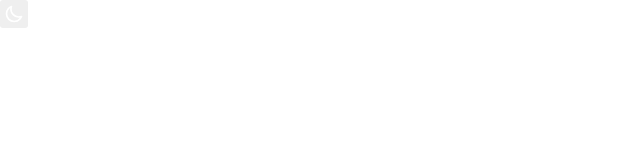
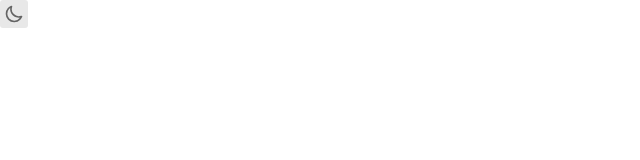
Before and after one commit to coniel/portfolio, a Next.js app: page / in a window 1280 px wide. Shown: the top 160 px of the page, without its empty margins (0-640 px from the left). Built offline with nearby package versions, Linux system fonts and the light colour scheme.

Commit message:
[components] adjust IconButton styling

```diff
--- a/components/IconButton.tsx
+++ b/components/IconButton.tsx
@@ -15,9 +15,13 @@ const Button = styled('button', {
   padding: 4,
   height: 28,
   width: 28,
+  background: '$gray3',
   borderRadius: '$xs',
+  '&:hover': {
+    background: '$gray4',
+  },
   '& svg': {
-    fill: '#fff',
+    fill: '$gray11',
     width: 20,
     height: 20,
   },
```
